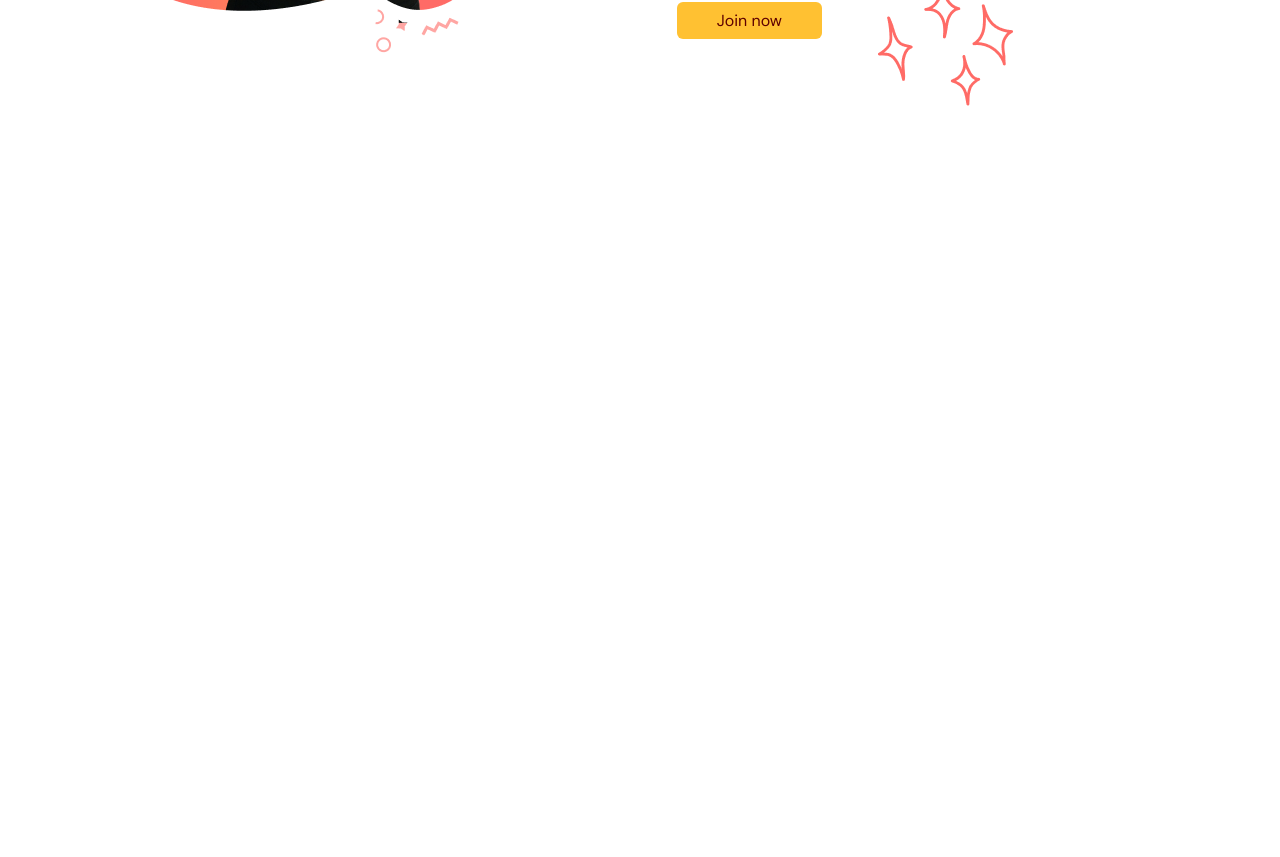
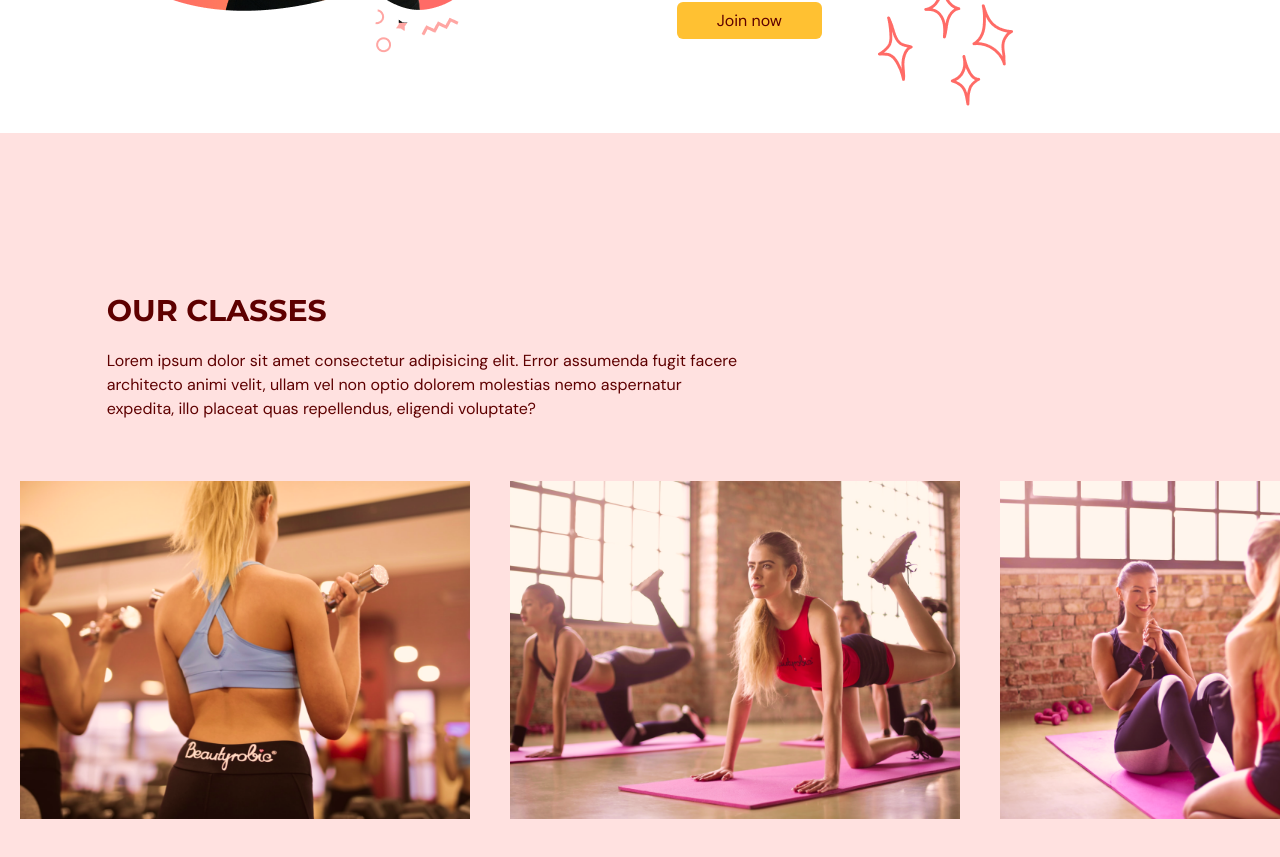
Before and after one commit to Nyamekesse/react-typescript-tailwind-gym-app, a React (Vite) app: page / in a window 1280 px wide. Shown: the part 2040-2897 px from the top of the page. Before the commit the page ends 2173 px from the top, so only its background shows below. Built offline with nearby package versions, Linux system fonts and the light colour scheme.

Commit message:
added and completed Ourclasses section, added all animations

```diff
--- a/src/App.tsx
+++ b/src/App.tsx
@@ -3,6 +3,7 @@
 import { SelectedPage } from "@/shared/types";
 import Home from "@/scenes/Home";
 import Benefits from "@/scenes/Benefits";
+import OurClasses from "@/scenes/OurClasses";
 
 function App() {
   const [selectedPage, setSelectedPage] = useState<SelectedPage>(
@@ -31,6 +32,7 @@
       />
       <Home setSelectedPage={setSelectedPage} />
       <Benefits setSelectedPage={setSelectedPage} />
+      <OurClasses setSelectedPage={setSelectedPage} />
     </div>
   );
 }
--- /dev/null
+++ b/src/scenes/OurClasses/Class.tsx
@@ -0,0 +1,22 @@
+import React from "react";
+
+type Props = {
+  name: string;
+  description?: string;
+  image: string;
+};
+
+const Class = ({ name, description, image }: Props) => {
+  const overLayStyles = `p-5 absolute z-30 flex h-[380px] w-[450px] flex-col item-center justify-center whitespace-normal bg-primary-500 text-center text-white opacity-0 transition duration-500 hover:opacity-90`;
+  return (
+    <li className="relative mx-5 inline-block h-[380px] w-[450px]">
+      <div className={overLayStyles}>
+        <p className="text-2xl">{name}</p>
+        <p className="mt-5">{description}</p>
+      </div>
+      <img src={image} alt={description} />
+    </li>
+  );
+};
+
+export default Class;
--- /dev/null
+++ b/src/scenes/OurClasses/index.tsx
@@ -0,0 +1,92 @@
+import { ClassType, SelectedPage } from "@/shared/types";
+import image1 from "@/assets/image1.png";
+import image2 from "@/assets/image2.png";
+import image3 from "@/assets/image3.png";
+import image4 from "@/assets/image4.png";
+import image5 from "@/assets/image5.png";
+import image6 from "@/assets/image6.png";
+import { motion } from "framer-motion";
+import Htext from "@/shared/Htext";
+import Class from "./Class";
+
+type Props = {
+  setSelectedPage: (value: SelectedPage) => void;
+};
+
+const classes: Array<ClassType> = [
+  {
+    name: "Weight Training Classes",
+    description:
+      "Lorem ipsum, dolor sit amet consectetur adipisicing elit. Molestiae vitae enim cumque eligendi dolor veniam eveniet quasi, minus in modi!",
+    image: image1,
+  },
+  {
+    name: "Yoga Classes",
+
+    image: image2,
+  },
+  {
+    name: "Ab Core Classes",
+    description:
+      "Lorem ipsum, dolor sit amet consectetur adipisicing elit. Molestiae vitae enim cumque eligendi dolor veniam eveniet quasi, minus in modi!",
+    image: image3,
+  },
+  {
+    name: "Adventure Classes",
+    description:
+      "Lorem ipsum, dolor sit amet consectetur adipisicing elit. Molestiae vitae enim cumque eligendi dolor veniam eveniet quasi, minus in modi!",
+    image: image4,
+  },
+  {
+    name: "Fitness Classes",
+    description:
+      "Lorem ipsum, dolor sit amet consectetur adipisicing elit. Molestiae vitae enim cumque eligendi dolor veniam eveniet quasi, minus in modi!",
+    image: image5,
+  },
+  {
+    name: "Training Classes",
+    description:
+      "Lorem ipsum, dolor sit amet consectetur adipisicing elit. Molestiae vitae enim cumque eligendi dolor veniam eveniet quasi, minus in modi!",
+    image: image6,
+  },
+];
+const OurClasses = ({ setSelectedPage }: Props) => {
+  return (
+    <section className=" w-full bg-primary-100 py-40" id="ourclasses">
+      <motion.div
+        onViewportEnter={() => setSelectedPage(SelectedPage.OurClasses)}
+      >
+        <motion.div
+          className="mx-auto w-5/6"
+          initial="hidden"
+          whileInView={"visible"}
+          viewport={{ once: true, amount: 0.5 }}
+          transition={{ duration: 1 }}
+          variants={{
+            hidden: { opacity: 0, x: -50 },
+            visible: { opacity: 1, x: 0 },
+          }}
+        >
+          <div className="md:w-3/5">
+            <Htext>OUR CLASSES</Htext>
+            <p className="py-5">
+              Lorem ipsum dolor sit amet consectetur adipisicing elit. Error
+              assumenda fugit facere architecto animi velit, ullam vel non optio
+              dolorem molestias nemo aspernatur expedita, illo placeat quas
+              repellendus, eligendi voluptate?
+            </p>
+          </div>
+        </motion.div>
+        <div className="mt-10 h-[350px] w-full overflow-x-auto overflow-y-hidden">
+          <ul className="w-[2800px] whitespace-nowrap">
+            {classes.map((item: ClassType, index: number) => (
+              <Class key={index} {...item} />
+            ))}
+          </ul>
+        </div>
+      </motion.div>
+    </section>
+  );
+};
+
+export default OurClasses;
--- a/src/shared/types.ts
+++ b/src/shared/types.ts
@@ -10,3 +10,9 @@
   title: string;
   description: string;
 }
+
+export interface ClassType {
+  name: string;
+  description?: string;
+  image: string;
+}
```
